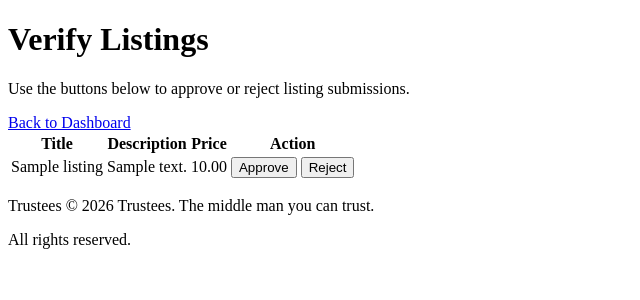
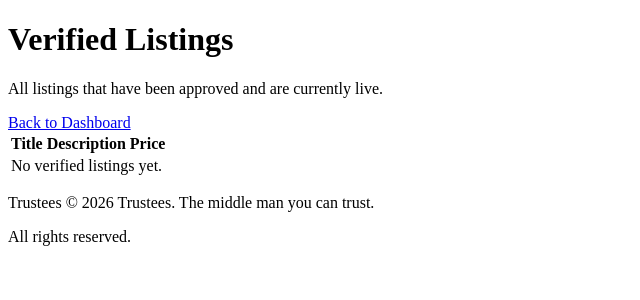
Before and after one commit to DogCE1/trustees, a PHP site: page /Admin/listings.php in a window 1280 px wide. Shown: the part 252-552 px from the top of the page, without its empty margins (0-640 px from the left). Run offline with PHP 8.4, Linux system fonts and the light colour scheme; a user stored in the database is signed in; tables that the repository leaves empty hold one stand-in row (values such as "Sample post").

Commit message:
Edit the Structural

```diff
--- a/Admin/listings.php
+++ b/Admin/listings.php
@@ -1,12 +1,23 @@
 <?php
-//Still need to change  listing views and create listing to only show verified listings
-include '../Admin/verify_listings.php';
+include '../Includes/auth_admin.php';
+include '../Includes/db.php';
+
+$sql = "SELECT * FROM listings WHERE status = 'verified'";
+$result = $conn->query($sql);
+
+$listings = [];
+if($result && $result->num_rows > 0){
+    while($row = $result->fetch_assoc()){
+        $listings[] = $row;
+    }
+}
+
 include '../Includes/header.php';
 ?>
 
- <div class ="container">
-        <h1> Verify Listings</h1>
-        <p>Use the buttons below to approve or reject listing submissions.</p>
+<div class="container">
+    <h1>Verified Listings</h1>
+    <p>All listings that have been approved and are currently live.</p>
     <a href="/ITECA-Website/Admin/dashboard.php">Back to Dashboard</a>
     <table>
         <thead>
@@ -14,27 +25,20 @@ include '../Includes/header.php';
                 <th>Title</th>
                 <th>Description</th>
                 <th>Price</th>
-                    <th>Action</th>
             </tr>
         </thead>
         <tbody>
+            <?php if(empty($listings)): ?>
+                <tr><td colspan="3">No verified listings yet.</td></tr>
+            <?php else: ?>
                 <?php foreach($listings as $listing): ?>
                     <tr>
                         <td><?php echo htmlspecialchars($listing['title']); ?></td>
                         <td><?php echo htmlspecialchars($listing['description']); ?></td>
                         <td><?php echo htmlspecialchars($listing['price']); ?></td>
-                        <td>
-                            <form method="POST" style="display:inline;">
-                                <input type="hidden" name="listing_id" value="<?php echo $listing['id']; ?>">
-                                <button type="submit" name="action" value="approve">Approve</button>
-                            </form>
-                            <form method="POST" style="display:inline;">
-                                <input type="hidden" name="listing_id" value="<?php echo $listing['id']; ?>">
-                                <button type="submit" name="action" value="reject">Reject</button>
-                            </form>
-                        </td>
                     </tr>
                 <?php endforeach; ?>
+            <?php endif; ?>
         </tbody>
     </table>
 </div>
--- a/Admin/verify_listings.php
+++ b/Admin/verify_listings.php
@@ -2,25 +2,11 @@
 include '../Includes/auth_admin.php';
 include '../Includes/db.php';
 
-$sql = "Select * from listings where status = 'pending'";
-$result = $conn->query($sql);
-
-$listings = [];
-if($result && $result->num_rows > 0){
-    while($row = $result->fetch_assoc()){
-        $listings[] = $row;
-    }
-} else {
-    $no_listings = true;
-}
-
-if($_SERVER["REQUEST_METHOD"] == "POST" && isset($_POST['action'],$_POST['listing_id'])){  //Check if action and listing_id are set in the POST request
-
+if($_SERVER["REQUEST_METHOD"] == "POST" && isset($_POST['action'], $_POST['listing_id'])){
     $listing_id = $_POST['listing_id'];
     $action = $_POST['action'];
     $new_status = null;
 
-//Approve listing
     if($action === 'approve'){
         $new_status = 'verified';
     } elseif($action === 'reject'){
@@ -34,7 +20,62 @@ if($_SERVER["REQUEST_METHOD"] == "POST" && isset($_POST['action'],$_POST['listin
         $stmt->execute();
         $stmt->close();
     }
-    header("Location: listings.php");
+    header("Location: verify_listings.php");
     exit();
 }
+
+$sql = "SELECT * FROM listings WHERE status = 'pending'";
+$result = $conn->query($sql);
+
+$listings = [];
+if($result && $result->num_rows > 0){
+    while($row = $result->fetch_assoc()){
+        $listings[] = $row;
+    }
+}
+
+include '../Includes/header.php';
 ?>
+
+<div class="container">
+    <h1>Verify Listings</h1>
+    <p>Use the buttons below to approve or reject listing submissions.</p>
+    <a href="/ITECA-Website/Admin/dashboard.php">Back to Dashboard</a>
+    <table>
+        <thead>
+            <tr>
+                <th>Title</th>
+                <th>Description</th>
+                <th>Price</th>
+                <th>Action</th>
+            </tr>
+        </thead>
+        <tbody>
+            <?php if(empty($listings)): ?>
+                <tr><td colspan="4">No listings awaiting approval.</td></tr>
+            <?php else: ?>
+                <?php foreach($listings as $listing): ?>
+                    <tr>
+                        <td><?php echo htmlspecialchars($listing['title']); ?></td>
+                        <td><?php echo htmlspecialchars($listing['description']); ?></td>
+                        <td><?php echo htmlspecialchars($listing['price']); ?></td>
+                        <td>
+                            <form method="POST" style="display:inline;">
+                                <input type="hidden" name="listing_id" value="<?php echo $listing['id']; ?>">
+                                <button type="submit" name="action" value="approve">Approve</button>
+                            </form>
+                            <form method="POST" style="display:inline;">
+                                <input type="hidden" name="listing_id" value="<?php echo $listing['id']; ?>">
+                                <button type="submit" name="action" value="reject">Reject</button>
+                            </form>
+                        </td>
+                    </tr>
+                <?php endforeach; ?>
+            <?php endif; ?>
+        </tbody>
+    </table>
+</div>
+
+<?php
+include '../Includes/footer.php';
+?>
--- a/Includes/db.php
+++ b/Includes/db.php
@@ -8,4 +8,5 @@ mysqli_set_charset($conn, "utf8");
 if (!$conn) {
     die("Connection failed: " . mysqli_connect_error());
 }
+include "../Includes/session.php";
 ?>
--- a/Includes/header.php
+++ b/Includes/header.php
@@ -30,24 +30,27 @@ if (isset($_SESSION['user_id'])) {
     <header class="header">
         <div id="menu-bar" class="fas fa-bars"></div>
         <a href="#" class="logo">Trustees</a>
-        <?php if(!isset($_SESSION['user_id'])): ?>
-            <a href="login.php" >Login</a>
-            <a href="register.php" >Register</a>
-        <?php endif; ?>
-
-        <?php if(isset($_SESSION['role']) && $_SESSION['role'] === 'admin'): ?>
+        <?php if (isset($_SESSION['role']) && $_SESSION['role'] === 'admin'): ?>
             <nav class="navbar">
                 <ul>
                     <li><a href="/ITECA-Website/Admin/dashboard.php">Dashboard</a></li>
-                    <li><a href= "/ITECA-Website/Admin/disputes.php">Disputes</a></li>
+                    <li><a href="/ITECA-Website/Admin/disputes.php">Disputes</a></li>
                     <li><a href="/ITECA-Website/Admin/listings.php">Listings</a></li>
-                    <li><a href="/ITECA-Website/Admin/orders.php"> Orders</a></li>
-                    <li><a href="/ITECA-Website/Admin/users.php"> Users</a></li>
+                    <li><a href="/ITECA-Website/Admin/orders.php">Orders</a></li>
+                    <li><a href="/ITECA-Website/Admin/users.php">Users</a></li>
                     <li><a href="/ITECA-Website/logout.php">Logout</a></li>
                 </ul>
             </nav>
+            <div class="icons">
+                <a href="/ITECA-Website/Listings/search.php"></a>
+                <div id="user-btn" class="fas fa-user"></div>
+            </div>
+            <div class="profile">
+                <p><?= htmlspecialchars($_SESSION['user_name']) ?></p>
+                <a href="/ITECA-Website/logout.php" class="btn btn-danger">Logout</a>
+            </div>
 
-        <?php elseif(isset($_SESSION['user_id'])): ?>
+        <?php elseif (isset($_SESSION['user_id'])): ?>
             <nav class="navbar">
                 <ul>
                     <li><a href="/ITECA-Website/Listings/browse.php">Browse</a></li>
@@ -57,26 +60,19 @@ if (isset($_SESSION['user_id'])) {
                     <li><a href="/ITECA-Website/logout.php">Logout</a></li>
                 </ul>
             </nav>
+            <div class="icons">
+                <a href="/ITECA-Website/Listings/search.php"></a>
+                <div id="user-btn" class="fas fa-user"></div>
+            </div>
+            <div class="profile">
+                <p><?= htmlspecialchars($_SESSION['user_name']) ?></p>
+                <a href="/ITECA-Website/logout.php" class="btn btn-danger">Logout</a>
+            </div>
+
+        <?php else: ?>
+            <a href="/ITECA-Website/login.php">Login</a>
+            <a href="/ITECA-Website/register.php">Register</a>
         <?php endif; ?>
-        <div class="icons">
-            <a href="/ITECA-Website/Listings/search.php"></a>
-            <?php
-            if ($user_id != '') {
-                echo '<div id="user-btn" class="fas fa-user"></div>';
-            } else {
-                echo '<a href="/ITECA-Website/login.php" class="btn btn-primary">Login</a>';
-            }
-            ?>
-        </div>
-
-        <div class="profile">
-            <?php
-            if ($user_id != '') {
-                echo '<p>' . $_SESSION['user_name'] . '</p>';
-                echo '<a href="/ITECA-Website/logout.php" class="btn btn-danger">Logout</a>';
-            }
-            ?>
-        </div>
 
     </header>
     <!-- header section end -->
--- /dev/null
+++ b/Includes/session.php
@@ -0,0 +1,5 @@
+<?php
+if (session_status() == PHP_SESSION_NONE) {
+    session_start();
+}
+?>
```
Also changed, not shown: database/trustees_db.sql (+61 -10 lines), 1 other file. Lines whose indentation alone changed are shown as unchanged.
